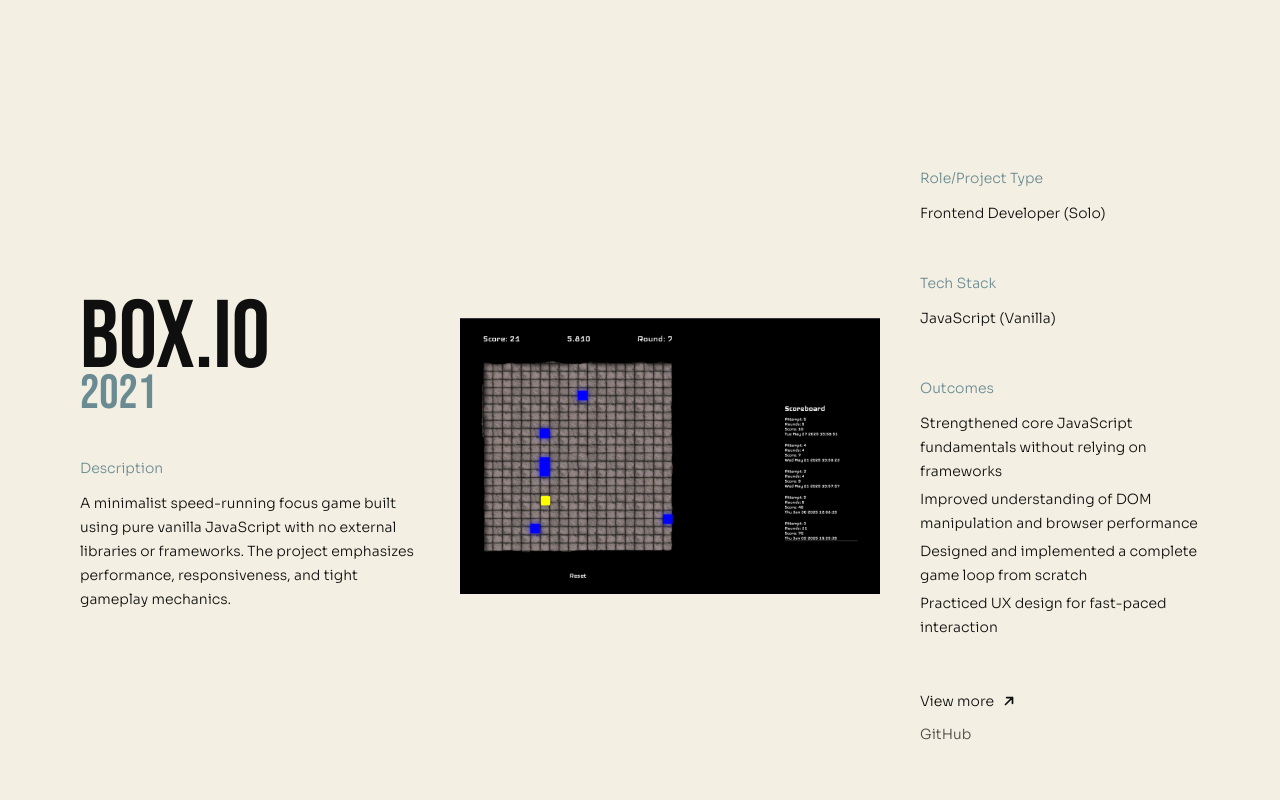
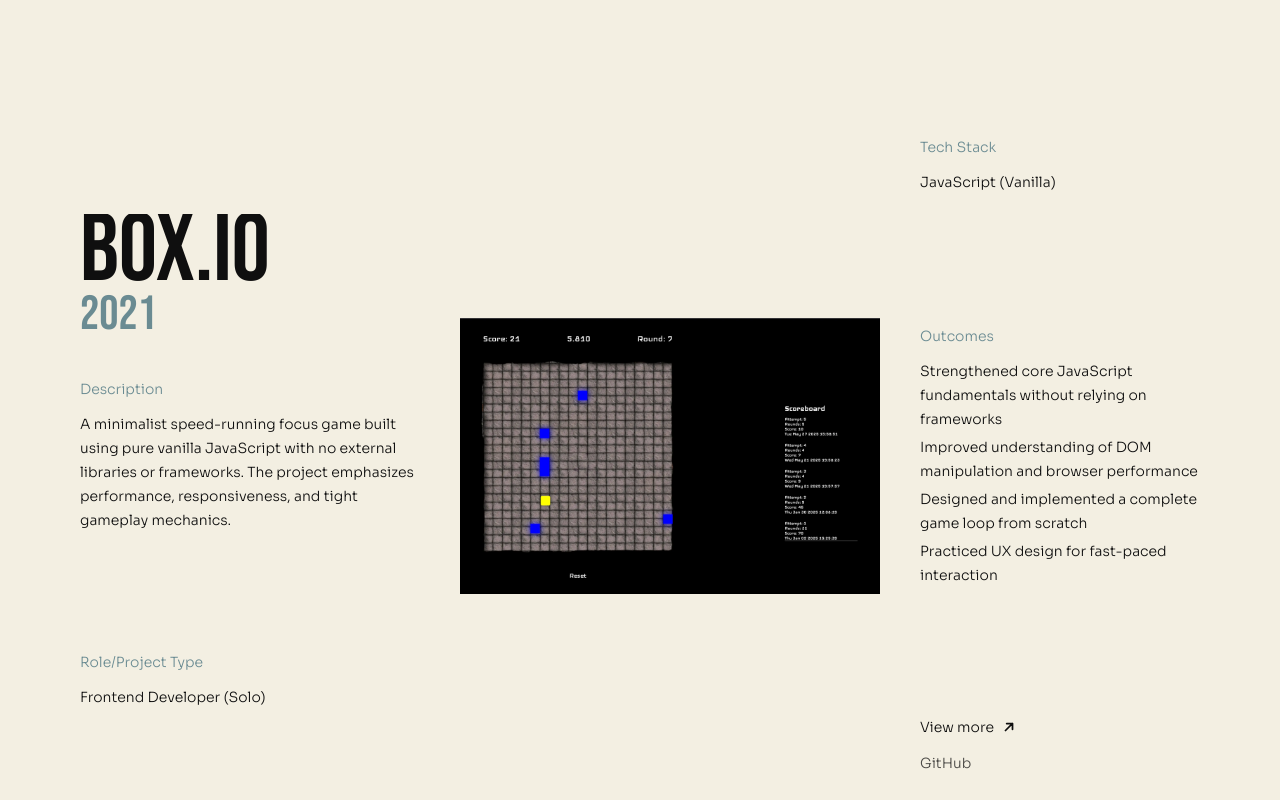
Before and after one commit to Kobeboy15/team_portfolio, a Next.js app: page / in a window 1280 px wide. Shown: the part 5880-6680 px from the top of the page. Built offline with nearby package versions, Linux system fonts and the light colour scheme.

Commit message:
feat: establish stable skeleton layout for sticky scrolling effect

```diff
--- a/src/components/sections/ProjectCard.tsx
+++ b/src/components/sections/ProjectCard.tsx
@@ -1,4 +1,10 @@
+import type { CSSProperties, ReactNode } from "react";
+
 import type { Project } from "../../types/projects";
+import {
+  PROJECT_CARD_DESKTOP_CONTENT_HEIGHT_PX,
+  PROJECT_CARD_DESKTOP_LINK_ROW_MIN_HEIGHT_PX,
+} from "../../lib/projectCardLayout";
 import { PROJECT_IMAGE_LAYOUT } from "../../lib/projectImageLayout";
 
 import { Heading } from "../ui/Heading";
@@ -14,8 +20,14 @@ type ProjectGroupProps = {
   items: string[];
 };
 
+const H = PROJECT_CARD_DESKTOP_CONTENT_HEIGHT_PX;
+
 function cn(...classes: Array<string | undefined | false>) {
   return classes.filter(Boolean).join(" ");
+}
+
+function contentHeightStyle(px: number): CSSProperties {
+  return { height: px };
 }
 
 function ProjectGroup({ label, items }: ProjectGroupProps) {
@@ -55,13 +67,32 @@ function ExternalLinkIcon() {
   );
 }
 
+function LinkPlaceholder({ children }: { children: ReactNode }) {
+  return (
+    <span
+      className="invisible inline-flex select-none items-center gap-2 font-sans text-sora-14 font-light"
+      aria-hidden
+    >
+      {children}
+    </span>
+  );
+}
+
 export function ProjectCard({ project, className }: ProjectCardProps) {
   const titleId = `${project.id}-title`;
+  const hasLinks = Boolean(project.liveUrl || project.githubUrl);
 
   return (
-    <article aria-labelledby={titleId} className={cn("w-full lg:h-[calc(100dvh-72px)] flex items-center justify-center", className)}>
+    <article
+      aria-label={`${project.title}, ${project.year}`}
+      className={cn(
+        "flex w-full items-center justify-center lg:h-[calc(100dvh-72px)]",
+        className,
+      )}
+    >
+      {/* Below lg: fluid layout; role below description */}
+      <div className="block w-full lg:hidden">
         <div className="grid gap-8 lg:grid-cols-[minmax(270px,1fr)_minmax(280px,360px)_minmax(0,220px)] lg:items-center lg:gap-y-10 lg:gap-x-6 xl:grid-cols-[minmax(240px,350px)_minmax(320px,443px)_minmax(180px,280px)] xl:gap-x-10 2xl:grid-cols-[minmax(260px,350px)_minmax(443px,var(--token-project-image-width))_minmax(260px,350px)] 2xl:gap-x-[clamp(32px,6vw,123px)]">
-        {/* Project Title, Year, Description */}
           <div className="min-w-0 flex flex-col gap-8 lg:gap-10">
             <header className="-space-y-2">
               <Heading
@@ -91,9 +122,17 @@ export function ProjectCard({ project, className }: ProjectCardProps) {
                 ))}
               </div>
             </div>
+
+            <div className="flex flex-col gap-3">
+              <p className="font-sans text-sora-14 font-light text-accent">
+                Role/Project Type
+              </p>
+              <p className="font-sans text-sora-14 font-light leading-6 text-foreground">
+                {project.role}
+              </p>
+            </div>
           </div>
 
-        {/* Project Image */}
           <div className="min-w-0 flex justify-center">
             <ImageFrame
               placement="projects"
@@ -103,21 +142,11 @@ export function ProjectCard({ project, className }: ProjectCardProps) {
             />
           </div>
 
-        {/* Project Role, Tech Stack, Outcomes */}
           <div className="min-w-0 flex flex-col gap-8 lg:gap-10 xl:gap-12">
-          <div className="flex flex-col gap-3">
-            <p className="font-sans text-sora-14 font-light text-accent">
-              Role/Project Type
-            </p>
-            <p className="font-sans text-sora-14 font-light leading-6 text-foreground">
-              {project.role}
-            </p>
-          </div>
-
             <ProjectGroup label="Tech Stack" items={project.techStack} />
             <ProjectGroup label="Outcomes" items={project.outcomes} />
 
-          {(project.liveUrl || project.githubUrl) && (
+            {hasLinks ? (
               <div className="flex flex-col items-start gap-3 pt-1">
                 {project.liveUrl ? (
                   <a
@@ -144,7 +173,171 @@ export function ProjectCard({ project, className }: ProjectCardProps) {
                   </a>
                 ) : null}
               </div>
+            ) : null}
+          </div>
+        </div>
+      </div>
+
+      {/* lg+: fixed skeleton — Cheval-style stable frame for future sticky index */}
+      <div className="hidden w-full lg:block">
+        <div className="grid gap-8 lg:grid-cols-[minmax(270px,1fr)_minmax(280px,360px)_minmax(0,220px)] lg:items-stretch lg:gap-y-10 lg:gap-x-6 xl:grid-cols-[minmax(240px,350px)_minmax(320px,443px)_minmax(180px,280px)] xl:gap-x-10 2xl:grid-cols-[minmax(260px,350px)_minmax(443px,var(--token-project-image-width))_minmax(260px,350px)] 2xl:gap-x-[clamp(32px,6vw,123px)]">
+          <div className="flex min-h-0 min-w-0 flex-col gap-8 lg:gap-10">
+            <header aria-hidden className="shrink-0">
+              <div
+                className="flex flex-col justify-end overflow-hidden"
+                style={contentHeightStyle(H.title)}
+              >
+                <Heading
+                  size="display-96"
+                  as="h2"
+                  className="line-clamp-2 text-display-48! leading-[0.8] sm:text-display-96!"
+                >
+                  <span>{project.title}</span>
+                </Heading>
+              </div>
+              <div
+                className="flex items-end overflow-hidden"
+                style={contentHeightStyle(H.year)}
+              >
+                <Heading
+                  size="display-48"
+                  tone="accent"
+                  as="p"
+                  className="line-clamp-1 text-display-36! leading-none sm:text-display-48!"
+                >
+                  {project.year}
+                </Heading>
+              </div>
+            </header>
+
+            <div className="flex min-h-0 flex-col gap-3">
+              <p className="font-sans text-sora-14 font-light text-accent">
+                Description
+              </p>
+              <div
+                className="min-w-0 max-w-[34ch] overflow-hidden font-sans text-sora-14 font-light leading-6 text-foreground"
+                style={contentHeightStyle(H.description)}
+              >
+                <p className="line-clamp-8 whitespace-pre-line">
+                  {project.description.join("\n\n")}
+                </p>
+              </div>
+            </div>
+
+            <div className="flex flex-col gap-3">
+              <p className="font-sans text-sora-14 font-light text-accent">
+                Role/Project Type
+              </p>
+              <div
+                className="min-w-0 overflow-hidden font-sans text-sora-14 font-light leading-6 text-foreground"
+                style={contentHeightStyle(H.role)}
+              >
+                <p className="truncate">{project.role}</p>
+              </div>
+            </div>
+          </div>
+
+          <div className="flex h-full min-h-0 min-w-0 items-center justify-center">
+            <ImageFrame
+              placement="projects"
+              src={project.image}
+              alt={project.imageAlt}
+              className={PROJECT_IMAGE_LAYOUT.frameClassName}
+            />
+          </div>
+
+          <div className="flex min-h-0 min-w-0 flex-col gap-8 lg:gap-10 xl:gap-12">
+            {project.techStack.length > 0 ? (
+              <div className="flex min-h-0 flex-col gap-3">
+                <p className="font-sans text-sora-14 font-light text-accent">
+                  Tech Stack
+                </p>
+                <div
+                  className="min-w-0 overflow-hidden font-sans text-sora-14 font-light leading-6 text-foreground"
+                  style={contentHeightStyle(H.techStack)}
+                >
+                  <p className="line-clamp-4 whitespace-pre-line">
+                    {project.techStack.join("\n")}
+                  </p>
+                </div>
+              </div>
+            ) : null}
+
+            {project.outcomes.length > 0 ? (
+              <div className="flex min-h-0 flex-col gap-3">
+                <p className="font-sans text-sora-14 font-light text-accent">
+                  Outcomes
+                </p>
+                <div
+                  className="min-w-0 overflow-hidden font-sans text-sora-14 font-light leading-6 text-foreground"
+                  style={contentHeightStyle(H.outcomes)}
+                >
+                  <ul className="space-y-1">
+                    {project.outcomes.map((item, index) => (
+                      <li key={`outcome-${index}`} className="line-clamp-3">
+                        {item}
+                      </li>
+                    ))}
+                  </ul>
+                </div>
+              </div>
+            ) : null}
+
+            {hasLinks ? (
+              <div
+                className="mt-auto flex shrink-0 flex-col gap-3 pt-1"
+                style={{
+                  minHeight:
+                    PROJECT_CARD_DESKTOP_LINK_ROW_MIN_HEIGHT_PX * 2 + 12,
+                }}
+              >
+                <div
+                  className="flex items-center overflow-hidden"
+                  style={{
+                    minHeight: PROJECT_CARD_DESKTOP_LINK_ROW_MIN_HEIGHT_PX,
+                  }}
+                >
+                  {project.liveUrl ? (
+                    <a
+                      href={project.liveUrl}
+                      target="_blank"
+                      rel="noreferrer"
+                      className="inline-flex items-center gap-2 font-sans text-sora-14 font-light text-foreground transition-colors hover:text-accent focus-visible:outline-none focus-visible:ring-2 focus-visible:ring-ring focus-visible:ring-offset-2 focus-visible:ring-offset-background"
+                      aria-label={`${project.title} live demo`}
+                    >
+                      <span>View more</span>
+                      <ExternalLinkIcon />
+                    </a>
+                  ) : (
+                    <LinkPlaceholder>
+                      <span>View more</span>
+                      <ExternalLinkIcon />
+                    </LinkPlaceholder>
                   )}
+                </div>
+                <div
+                  className="flex items-center overflow-hidden"
+                  style={{
+                    minHeight: PROJECT_CARD_DESKTOP_LINK_ROW_MIN_HEIGHT_PX,
+                  }}
+                >
+                  {project.githubUrl ? (
+                    <a
+                      href={project.githubUrl}
+                      target="_blank"
+                      rel="noreferrer"
+                      className="font-sans text-sora-14 font-light text-foreground/75 underline-offset-4 transition-colors hover:text-foreground hover:underline focus-visible:outline-none focus-visible:ring-2 focus-visible:ring-ring focus-visible:ring-offset-2 focus-visible:ring-offset-background"
+                      aria-label={`${project.title} GitHub repository`}
+                    >
+                      GitHub
+                    </a>
+                  ) : (
+                    <LinkPlaceholder>GitHub</LinkPlaceholder>
+                  )}
+                </div>
+              </div>
+            ) : null}
+          </div>
         </div>
       </div>
     </article>
--- /dev/null
+++ b/src/lib/projectCardLayout.ts
@@ -0,0 +1,22 @@
+/**
+ * Fixed **content** heights for the desktop (lg+) project card skeleton.
+ * Labels sit outside these boxes. Edit here to retune the sticky-scroll frame.
+ *
+ * @see https://valentincheval.design/projects/
+ */
+export const PROJECT_CARD_DESKTOP_CONTENT_HEIGHT_PX = {
+  title: 154,
+  year: 48,
+  description: 200,
+  /** One line of body text */
+  role: 24,
+  /** ~4 lines incl. gaps between list items */
+  techStack: 108,
+  /** ~4 outcomes × ~3 lines each incl. gaps */
+  outcomes: 304,
+} as const;
+
+/** Reserved height per link row (View more / GitHub) in the desktop skeleton. */
+export const PROJECT_CARD_DESKTOP_LINK_ROW_MIN_HEIGHT_PX = 24;
+
+export type ProjectCardDesktopContentRegion = keyof typeof PROJECT_CARD_DESKTOP_CONTENT_HEIGHT_PX;
```
Lines whose indentation alone changed are shown as unchanged.
